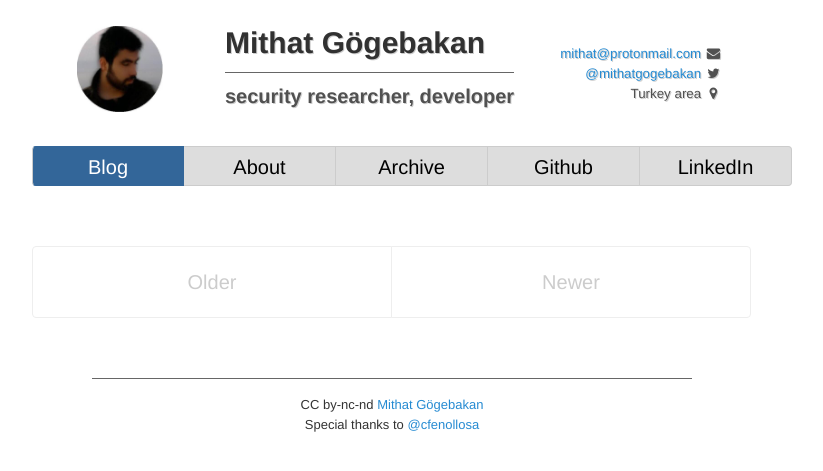
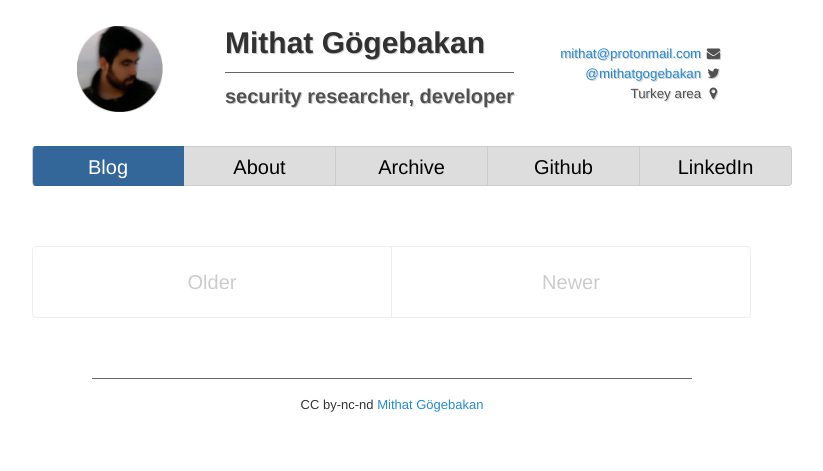
Before and after one commit to 963/963.github.io, a Jekyll site: the page built from index.html, in a window 1280 px wide. Shown: the top 471 px of the page, without its empty margins (248-1071 px from the left). Built offline with Jekyll 4.4.1, drawn with Linux system fonts in a browser that asks for light colours; nearby versions of some CDN libraries; some web fonts are replaced; the list of posts is cut into pages by our own code.

```diff
--- a/_layouts/default.html
+++ b/_layouts/default.html
@@ -63,9 +63,7 @@
 
 
 
-        <div id="footer"> CC by-nc-nd <a href="https://mithat.org">Mithat Gögebakan</a>
-        <br>
-	Special thanks to <a href="https://twitter.com/cfenollosa">@cfenollosa</a></div>
+        <div id="footer"> CC by-nc-nd <a href="https://mithat.org">Mithat Gögebakan</a> </div>
 
 
     </div>
```
